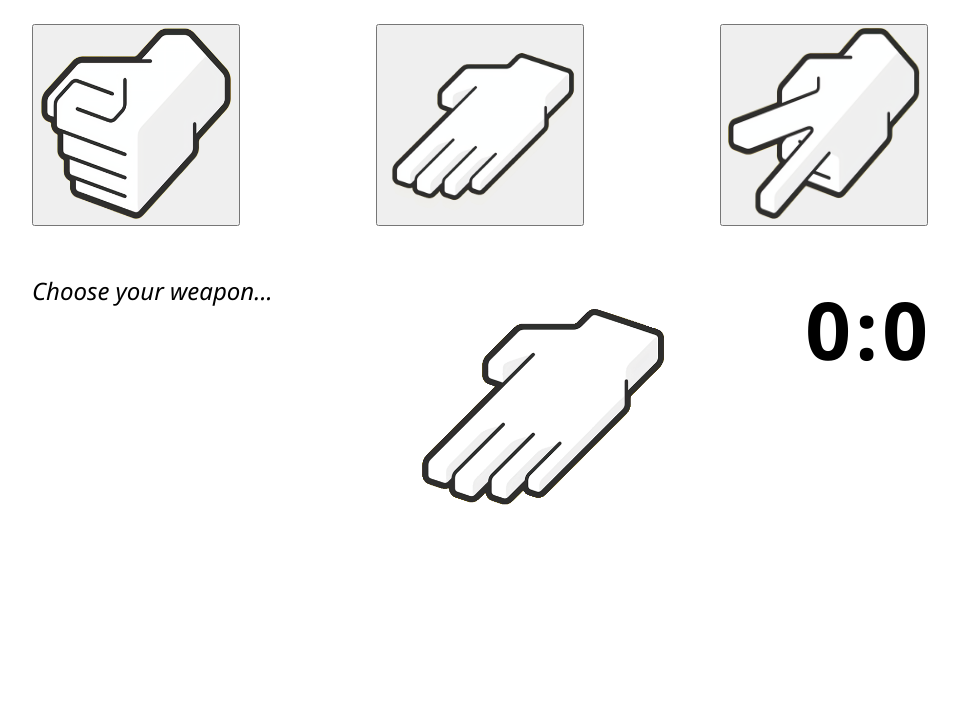
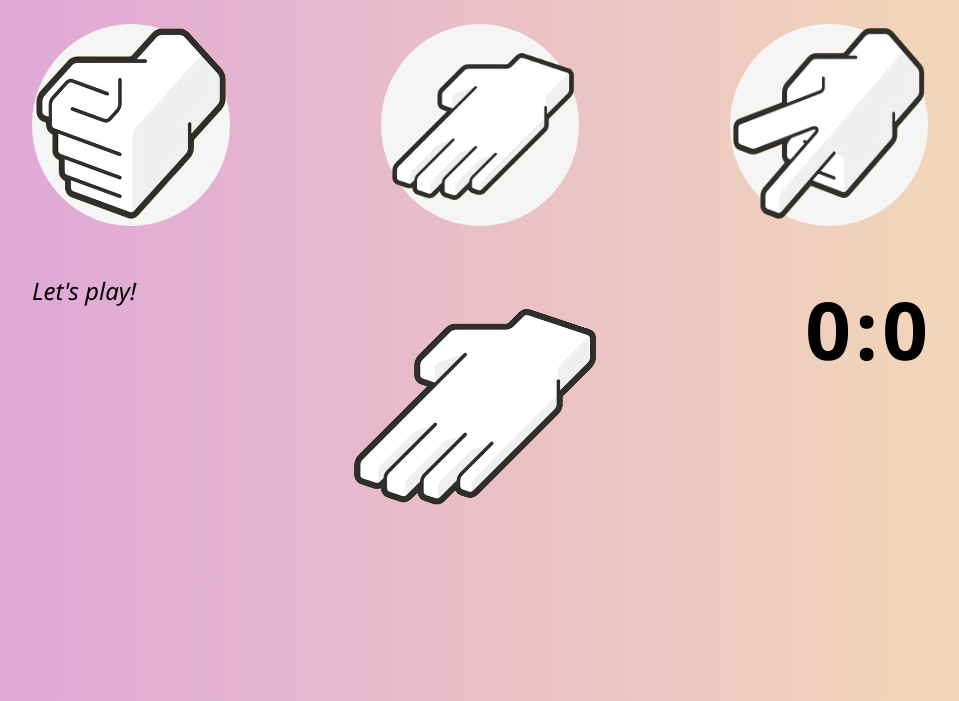
Before and after one commit to Luzefiru/odin-rock-paper-scissors, a plain HTML site: page index.html in a window 1280 px wide. Shown: the part 99-800 px from the top of the page, without its empty margins (160-1119 px from the left). Drawn offline with Linux system fonts and the light colour scheme.

Commit message:
feat: add UI aesthetics and hover event for player buttons

```diff
--- a/index.html
+++ b/index.html
@@ -18,7 +18,7 @@
 
     <div class="section-dynamic">
       <div class="card-result">
-        <em class="card-result-message">Choose your weapon...</em>
+        <em class="card-result-message">Let's play!</em>
       </div>
 
       <div class="computer">
--- a/script.js
+++ b/script.js
@@ -1,4 +1,4 @@
-// DOM logic
+// Game DOM logic
 
 const buttonPlayerRock = document.querySelector('.buttons-player-rock');
 buttonPlayerRock.addEventListener('click', () => {
@@ -139,3 +139,11 @@ function getComputerChoice() {
 
     return choices[selection];
 }
+
+// Aesthetic Logic
+
+const buttonList = document.querySelectorAll('.buttons-player > button');
+buttonList.forEach((e) => {
+    e.addEventListener('mouseover', () => e.style.backgroundColor = 'rosybrown');
+    e.addEventListener('mouseout', () => e.style.backgroundColor = 'whitesmoke');
+})
--- a/style.css
+++ b/style.css
@@ -51,3 +51,20 @@ div.buttons-player {
     height: 15vw;
     width: 15vw;
 }
+
+em {
+    font-weight: 500;
+}
+
+/* UI aesthetics */
+
+body {
+    background-image: linear-gradient(to right, plum, wheat);
+}
+
+.buttons-player > button {
+    background-color: whitesmoke;
+    border-color: transparent;
+    border-radius: 100%;
+    padding: 0.1vh;
+}
```
